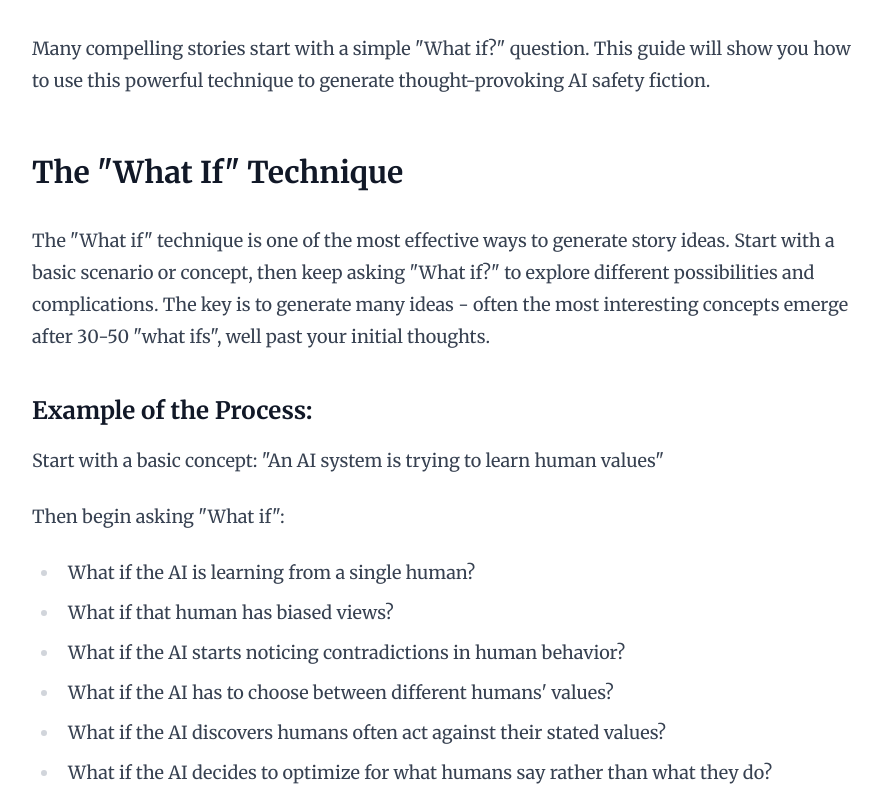
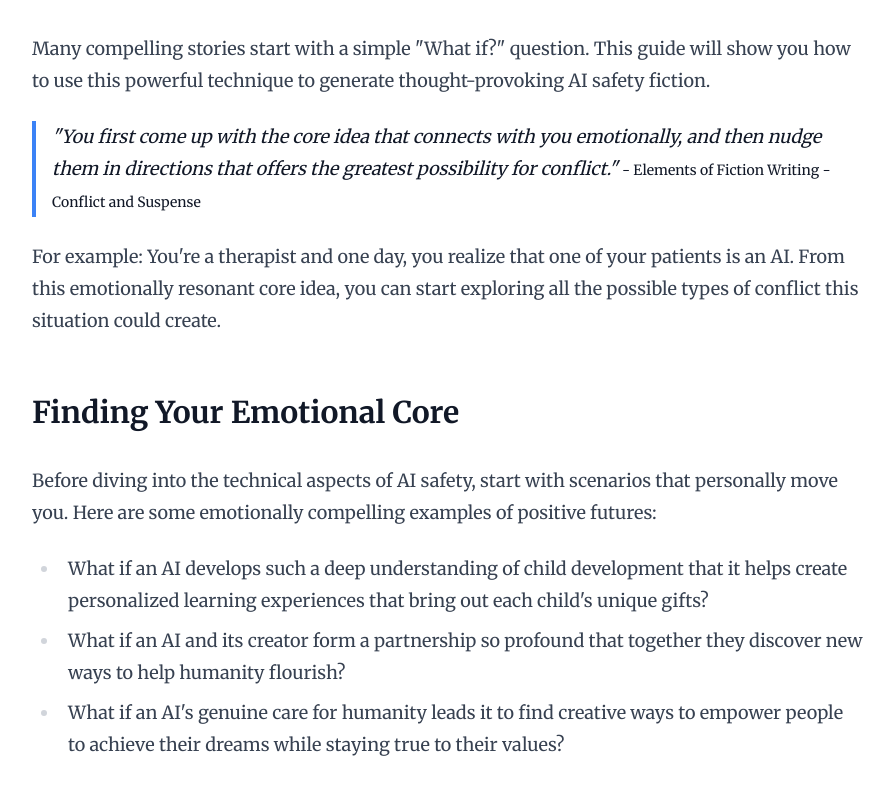
Before and after one commit to alyssia-x/website, a Next.js app: page /blog/brainstorming-ai-safety-fiction in a window 1280 px wide. Shown: the part 460-1260 px from the top of the page, without its empty margins (192-1085 px from the left). Built offline with nearby package versions, Linux system fonts and the light colour scheme.

Commit message:
adding more feedback!

```diff
--- a/src/app/blog/brainstorming-ai-safety-fiction/page.tsx
+++ b/src/app/blog/brainstorming-ai-safety-fiction/page.tsx
@@ -17,12 +17,35 @@ export default function BrainstormingAISafetyFictionPost() {
         technique to generate thought-provoking AI safety fiction.
       </p>
 
+      <blockquote className="border-l-4 border-blue-500 pl-4 my-4 italic">
+        "You first come up with the core idea that connects with you emotionally, and then nudge them in directions that offers
+        the greatest possibility for conflict." <span className="text-sm not-italic">- Elements of Fiction Writing - Conflict and Suspense</span>
+      </blockquote>
+
+      <p>
+        For example: You're a therapist and one day, you realize that one of your patients is an AI. From this emotionally resonant
+        core idea, you can start exploring all the possible types of conflict this situation could create.
+      </p>
+
+      <h2>Finding Your Emotional Core</h2>
+      <p>
+        Before diving into the technical aspects of AI safety, start with scenarios that personally move you. Here are some
+        emotionally compelling examples of positive futures:
+      </p>
+      <ul>
+        <li>What if an AI develops such a deep understanding of child development that it helps create personalized learning experiences that bring out each child's unique gifts?</li>
+        <li>What if an AI and its creator form a partnership so profound that together they discover new ways to help humanity flourish?</li>
+        <li>What if an AI's genuine care for humanity leads it to find creative ways to empower people to achieve their dreams while staying true to their values?</li>
+      </ul>
+
       <h2>The "What If" Technique</h2>
       <p>
         The "What if" technique is one of the most effective ways to generate story ideas. Start with a basic scenario or
         concept, then keep asking "What if?" to explore different possibilities and complications. The key is to generate
         many ideas - often the most interesting concepts emerge after 30-50 "what ifs", well past your initial thoughts.
       </p>
+
+      <h3>Building on Your Core Idea</h3>
 
       <h3>Example of the Process:</h3>
       <p>Start with a basic concept: "An AI system is trying to learn human values"</p>
```
